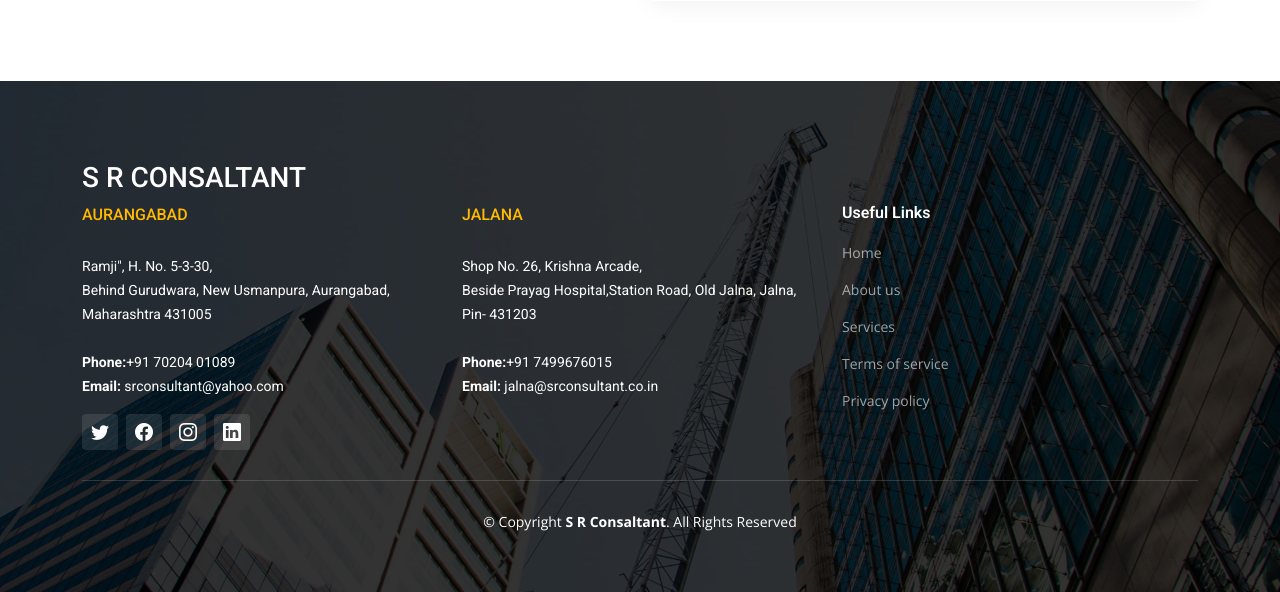
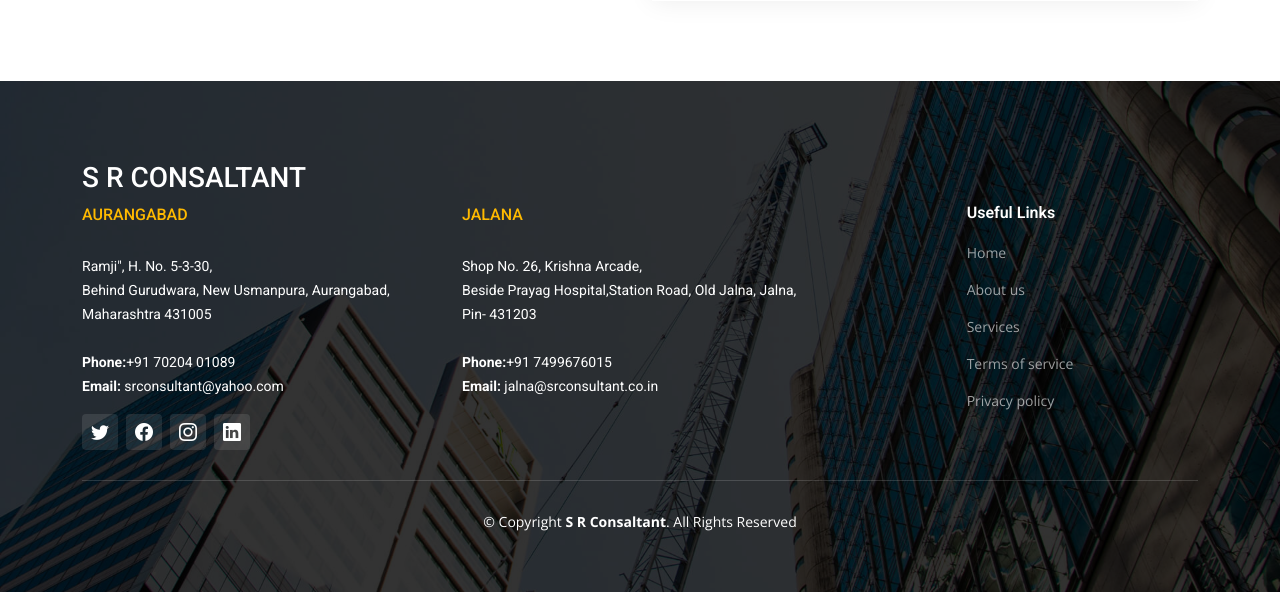
Before and after one commit to surabh-tech/src, a PHP site: page /contact.php in a window 1280 px wide. Shown: the part 985-1577 px from the top of the page. Run offline with PHP 8.4, Linux system fonts and the light colour scheme.

Commit message:
thir commit

```diff
--- a/contact.php
+++ b/contact.php
@@ -4,7 +4,6 @@
 <head>
   <meta charset="utf-8">
   <meta content="width=device-width, initial-scale=1.0" name="viewport">
-
   <title>UpConstruction Bootstrap Template - Contact</title>
   <meta content="" name="description">
   <meta content="" name="keywords">
@@ -28,37 +27,28 @@
 
   <!-- Template Main CSS File -->
   <link href="assets/css/main.css" rel="stylesheet">
-
-  <!-- =======================================================
-  * Template Name: UpConstruction
-  * Updated: Sep 18 2023 with Bootstrap v5.3.2
-  * Template URL: https://bootstrapmade.com/upconstruction-bootstrap-construction-website-template/
-  * Author: BootstrapMade.com
-  * License: https://bootstrapmade.com/license/
-  ======================================================== -->
 </head>
 
 <body>
 
-  <!-- ======= Header ======= -->
-    <?php include("header.php")?>
+  <!-- Header Section -->
+  <?php include("header.php")?>
 
+  <!-- Main Section -->
   <main id="main">
 
-    <!-- ======= Breadcrumbs ======= -->
+    <!-- Breadcrumbs Section -->
     <div class="breadcrumbs d-flex align-items-center" style="background-image: url('assets/img/breadcrumbs-bg.jpg');">
       <div class="container position-relative d-flex flex-column align-items-center" data-aos="fade">
-
         <h2>Contact</h2>
         <ol>
           <li><a href="index.html">Home</a></li>
           <li>Contact</li>
         </ol>
-
       </div>
     </div><!-- End Breadcrumbs -->
 
-    <!-- ======= Contact Section ======= -->
+    <!-- Contact Section -->
     <section id="contact" class="contact">
       <div class="container" data-aos="fade-up" data-aos-delay="100">
 
@@ -86,14 +76,13 @@
               <p>+1 5589 55488 55</p>
             </div>
           </div><!-- End Info Item -->
-
         </div>
 
         <div class="row gy-4 mt-1">
-
           <div class="col-lg-6 ">
-            <iframe src="https://www.google.com/maps/embed?pb=!1m14!1m8!1m3!1d12097.433213460943!2d-74.0062269!3d40.7101282!3m2!1i1024!2i768!4f13.1!3m3!1m2!1s0x0%3A0xb89d1fe6bc499443!2sDowntown+Conference+Center!5e0!3m2!1smk!2sbg!4v1539943755621" frameborder="0" style="border:0; width: 100%; height: 384px;" allowfullscreen></iframe>
-          </div><!-- End Google Maps -->
+            <!-- Replace the existing iframe with the one from your link -->
+            <iframe src="https://maps.app.goo.gl/jaNjwDeQDvDUQ5Ug6" width="100%" height="384" frameborder="0" style="border:0;" allowfullscreen="" loading="lazy"></iframe>
+          </div>
 
           <div class="col-lg-6">
             <form action="forms/contact.php" method="post" role="form" class="php-email-form">
@@ -127,9 +116,8 @@
 
   </main><!-- End #main -->
 
-  <!-- ======= Footer ======= -->
+  <!-- Footer Section -->
   <?php include("footer.php");?>
-  <!-- End Footer -->
 
   <a href="#" class="scroll-top d-flex align-items-center justify-content-center"><i class="bi bi-arrow-up-short"></i></a>
 
--- a/footer.php
+++ b/footer.php
@@ -34,7 +34,7 @@
           </div>
         </div><!-- End footer info column-->
 
-        <div class="col-lg-4 col-md-6 ml-auto">
+        <div class="col-lg-4 col-md-6 d-flex justify-content-center">
           <!-- Move this column to the right -->
           <div class="footer-links">
             <h4>Useful Links</h4>
```
